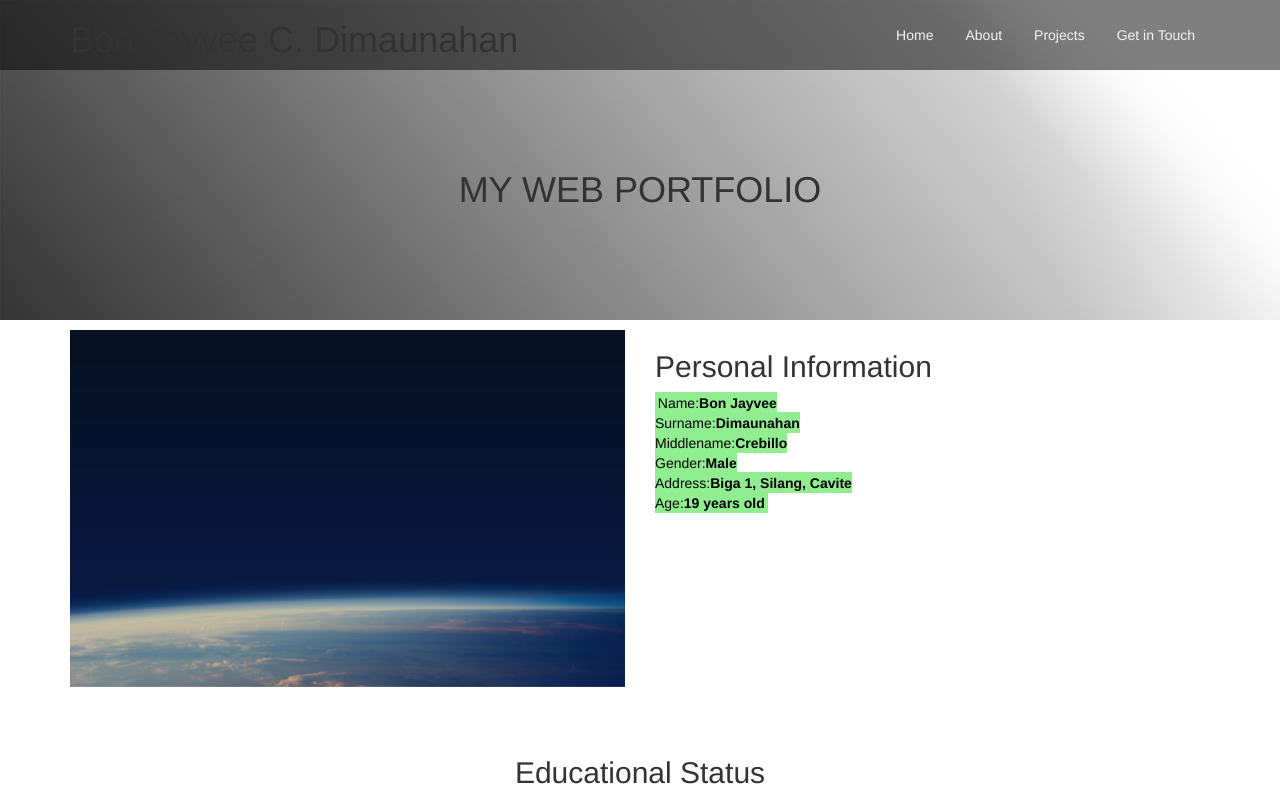
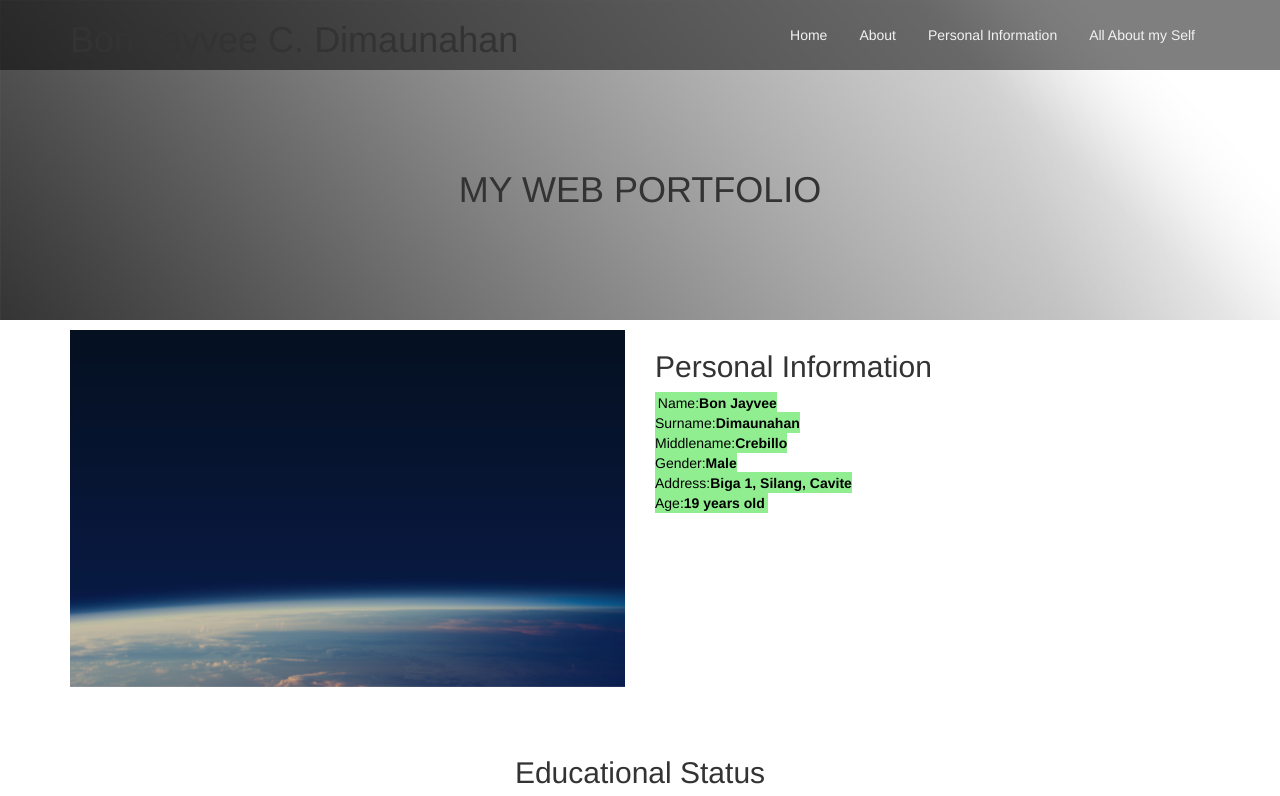
Before and after one commit to bjongemo/bon-jayvee-dimaunahan, a plain HTML site: page index.html in a window 1280 px wide. Shown: the top 796 px of the page. Drawn offline with Linux system fonts and the light colour scheme.

Commit message:
Update index.html

```diff
--- a/index.html
+++ b/index.html
@@ -4,7 +4,7 @@
 	<link rel="stylesheet" href="bootstrap.min.css">
 	<link rel="stylesheet" href="animate.css">
 	<link rel="stylesheet" href="style.css">
-	<title>Hashim S. Rascal Jr.</title>
+	<title>Portfolio</title>
 </head>
 <body>
 <header id="main-header">
@@ -18,8 +18,8 @@
 				<ul class="nav nav-pills">
 					<li><a href="">Home</a></li>
 					<li><a href="#about">About</a></li>
-					<li><a href="#projects">Projects</a></li>
-					<li><a href="#GetInTouch">Get in Touch</a></li>
+					<li><a href="#projects">Personal Information</a></li>
+					<li><a href="#GetInTouch">All About my Self</a></li>
 
 				</ul>
 			</div>
```
